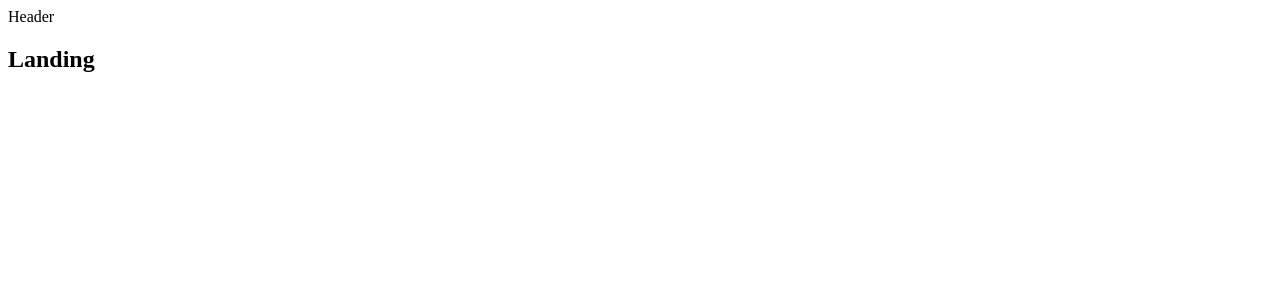
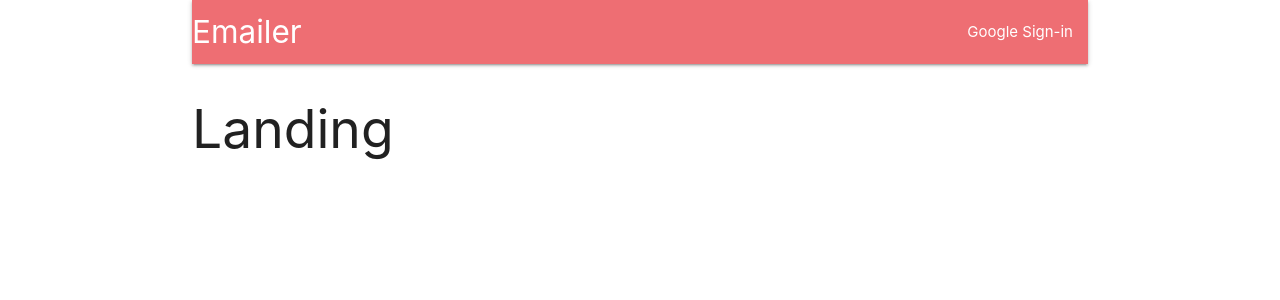
Before and after one commit to TheArcx/Server, a React (Create React App) app in the folder client/: page / in a window 1280 px wide. Shown: the top 300 px of the page. Built offline with nearby package versions, Linux system fonts and the light colour scheme.

Commit message:
Adding redux-thunk and axios
- Next step is to make an ajax call to the backend server and setup action creators

```diff
--- a/client/package.json
+++ b/client/package.json
@@ -6,6 +6,7 @@
     "@testing-library/jest-dom": "^5.16.1",
     "@testing-library/react": "^12.1.2",
     "@testing-library/user-event": "^13.5.0",
+    "axios": "^0.24.0",
     "http-proxy-middleware": "^2.0.1",
     "materialize-css": "^1.0.0",
     "react": "^17.0.2",
@@ -14,6 +15,7 @@
     "react-router-dom": "^5.3.0",
     "react-scripts": "5.0.0",
     "redux": "^4.1.2",
+    "redux-thunk": "^2.4.1",
     "web-vitals": "^2.1.2"
   },
   "scripts": {
--- a/client/src/components/App.js
+++ b/client/src/components/App.js
@@ -10,7 +10,7 @@
 
 const App = () =>{
     return(
-        <div>
+        <div className = "container">
             <BrowserRouter>
                 <div>
                     <Header />
--- a/client/src/components/Header.js
+++ b/client/src/components/Header.js
@@ -3,9 +3,18 @@
 class Header extends Component{
     render(){
         return(
-            <div>
-            Header
-            </div>
+            <nav>
+                <div className="nav-wrapper">
+                    <a className="left brand-logo">
+                        Emailer
+                    </a>
+                    <ul className="right">
+                        <li>
+                           <a>Google Sign-in</a>
+                        </li>
+                    </ul>
+                </div>
+            </nav>
         );
     }
 }
--- a/client/src/index.js
+++ b/client/src/index.js
@@ -1,15 +1,17 @@
+import 'materialize-css/dist/css/materialize.min.css'
 import React from 'react';
 import ReactDOM from 'react-dom';
 import { Provider } from 'react-redux';
-import {createStore, applyMiddleware} from 'redux';
+import { createStore, applyMiddleware } from 'redux';
+import reduxThunk from 'redux-thunk';
 
 import App from './components/App';
 import reducers from './reducers';
 
-const store = createStore(() => reducers, {}, applyMiddleware());
+const store = createStore(() => reducers, {}, applyMiddleware(reduxThunk));
 
 
 ReactDOM.render(
-    <Provider store = {store}> <App/> </Provider>,
+    <Provider store={store}> <App /> </Provider>,
     document.querySelector('#root')
 );
```
Also changed, not shown: 2 other files (tests, documents, lock files or other folders).
